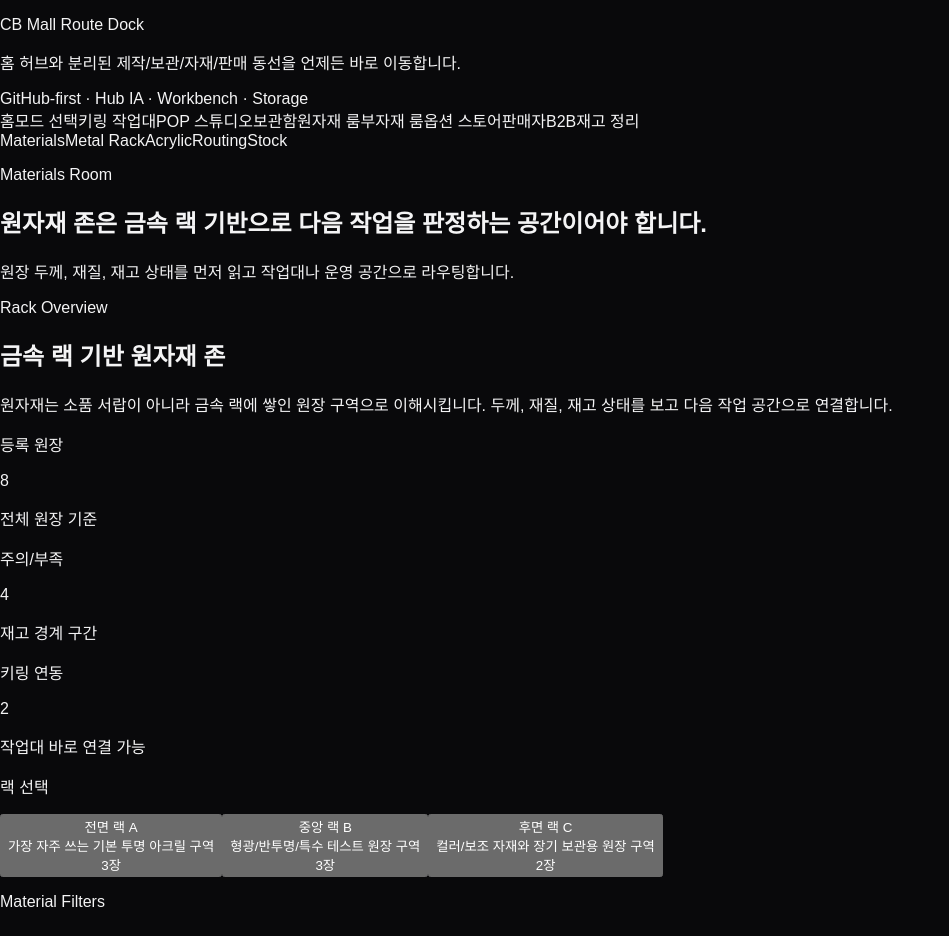
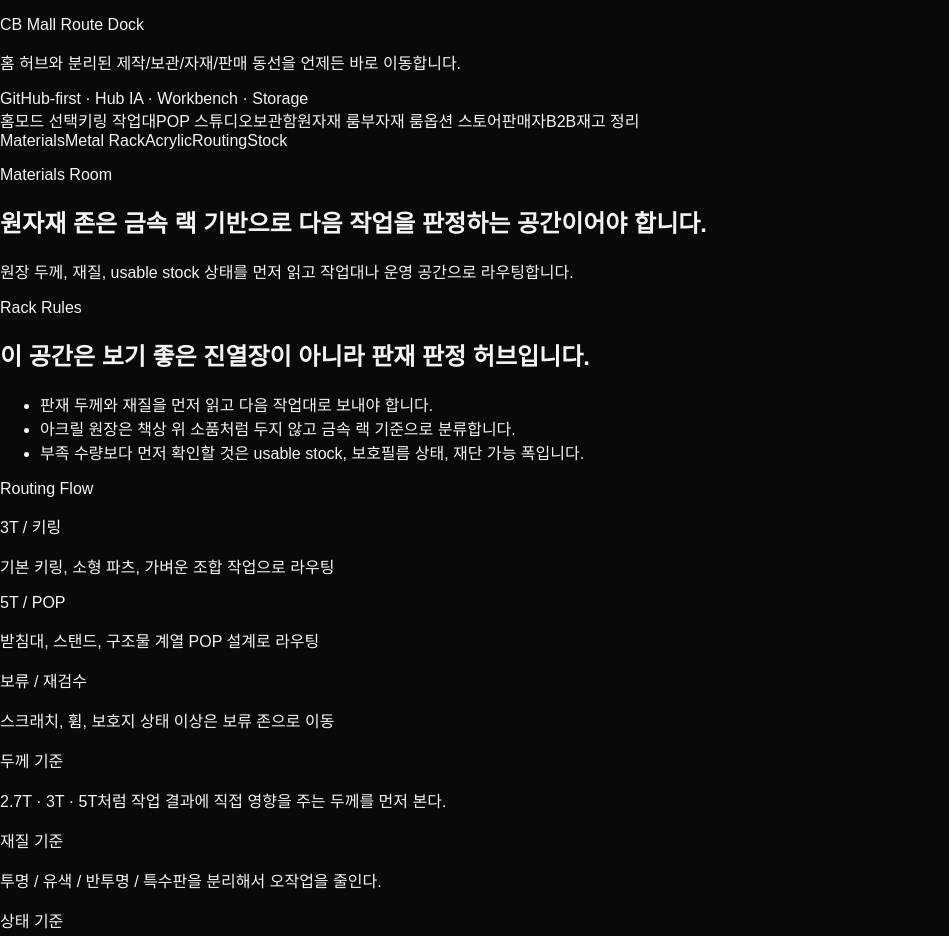
Before and after one commit to custombro/mall, a Next.js app: page /materials-room in a window 1280 px wide. Shown: the top 936 px of the page, without its empty margins (0-949 px from the left). Built offline with nearby package versions, Linux system fonts and the light colour scheme.

Commit message:
feat(cb-mall): strengthen room copy structure

```diff
--- a/app/materials-room/page.tsx
+++ b/app/materials-room/page.tsx
@@ -1,5 +1,23 @@
 import RouteDock from "../_components/RouteDock";
 import MaterialsRoomClient from "./_components/MaterialsRoomClient";
+
+const rackRules = [
+  "판재 두께와 재질을 먼저 읽고 다음 작업대로 보내야 합니다.",
+  "아크릴 원장은 책상 위 소품처럼 두지 않고 금속 랙 기준으로 분류합니다.",
+  "부족 수량보다 먼저 확인할 것은 usable stock, 보호필름 상태, 재단 가능 폭입니다.",
+];
+
+const routingFlow = [
+  { label: "3T / 키링", description: "기본 키링, 소형 파츠, 가벼운 조합 작업으로 라우팅" },
+  { label: "5T / POP", description: "받침대, 스탠드, 구조물 계열 POP 설계로 라우팅" },
+  { label: "보류 / 재검수", description: "스크래치, 휨, 보호지 상태 이상은 보류 존으로 이동" },
+];
+
+const stockSignals = [
+  { title: "두께 기준", body: "2.7T · 3T · 5T처럼 작업 결과에 직접 영향을 주는 두께를 먼저 본다." },
+  { title: "재질 기준", body: "투명 / 유색 / 반투명 / 특수판을 분리해서 오작업을 줄인다." },
+  { title: "상태 기준", body: "보호필름, 휨, 표면 스크래치 여부를 체크해 usable stock만 다음 단계로 보낸다." },
+];
 
 export default function Page() {
   return (
@@ -26,10 +44,60 @@ export default function Page() {
                 원자재 존은 금속 랙 기반으로 다음 작업을 판정하는 공간이어야 합니다.
               </h1>
               <p className="max-w-3xl text-base leading-7 text-slate-200 sm:text-lg">
-                원장 두께, 재질, 재고 상태를 먼저 읽고 작업대나 운영 공간으로 라우팅합니다.
+                원장 두께, 재질, usable stock 상태를 먼저 읽고 작업대나 운영 공간으로 라우팅합니다.
               </p>
             </div>
           </div>
+        </section>
+
+        <section className="grid gap-4 lg:grid-cols-[1.2fr,0.8fr]">
+          <div className="rounded-[1.75rem] border border-white/10 bg-white/5 p-6">
+            <p className="text-xs font-semibold uppercase tracking-[0.24em] text-cyan-200/80">
+              Rack Rules
+            </p>
+            <h2 className="mt-3 text-2xl font-semibold text-white">
+              이 공간은 보기 좋은 진열장이 아니라 판재 판정 허브입니다.
+            </h2>
+            <ul className="mt-5 space-y-3 text-sm leading-6 text-slate-200">
+              {rackRules.map((item) => (
+                <li
+                  key={item}
+                  className="rounded-2xl border border-white/10 bg-slate-950/70 px-4 py-3"
+                >
+                  {item}
+                </li>
+              ))}
+            </ul>
+          </div>
+
+          <div className="rounded-[1.75rem] border border-white/10 bg-white/5 p-6">
+            <p className="text-xs font-semibold uppercase tracking-[0.24em] text-cyan-200/80">
+              Routing Flow
+            </p>
+            <div className="mt-4 space-y-3">
+              {routingFlow.map((item) => (
+                <article
+                  key={item.label}
+                  className="rounded-2xl border border-cyan-400/15 bg-cyan-500/5 px-4 py-4"
+                >
+                  <p className="text-sm font-semibold text-white">{item.label}</p>
+                  <p className="mt-1 text-sm leading-6 text-slate-300">{item.description}</p>
+                </article>
+              ))}
+            </div>
+          </div>
+        </section>
+
+        <section className="grid gap-4 md:grid-cols-3">
+          {stockSignals.map((item) => (
+            <article
+              key={item.title}
+              className="rounded-[1.5rem] border border-white/10 bg-slate-900/80 p-5"
+            >
+              <p className="text-sm font-semibold text-white">{item.title}</p>
+              <p className="mt-3 text-sm leading-6 text-slate-300">{item.body}</p>
+            </article>
+          ))}
         </section>
 
         <MaterialsRoomClient />
```
Also changed, not shown: app/parts-room/page.tsx (+66 -1 lines), app/storage/page.tsx (+65 -0 lines).
